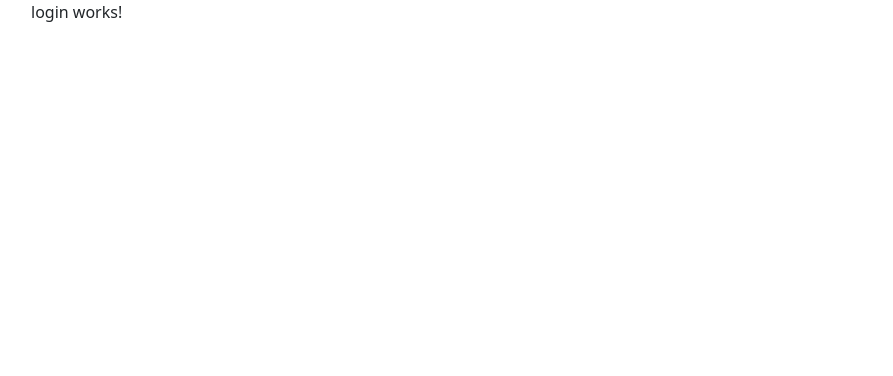
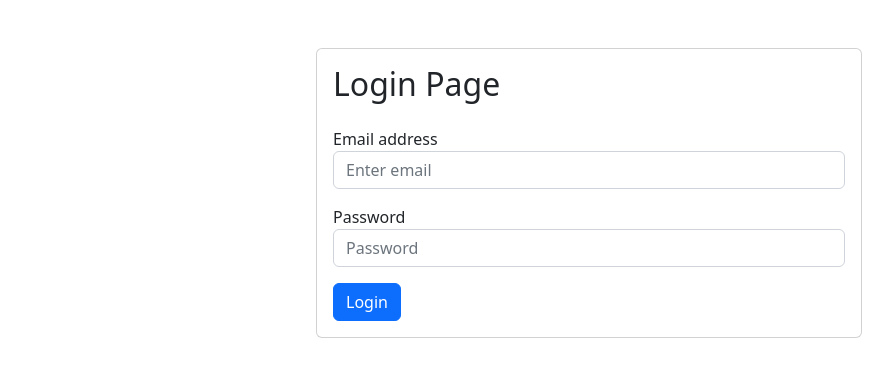
Before and after one commit to innoflash/fsbx-fe, an Angular app: page /#/auth in a window 1280 px wide. Shown: the top 376 px of the page, without its empty margins (51-944 px from the left). Built offline with nearby package versions, Linux system fonts and the light colour scheme.

Commit message:
wip: login component

```diff
--- a/src/app/auth/auth.module.ts
+++ b/src/app/auth/auth.module.ts
@@ -3,6 +3,7 @@ import { CommonModule } from '@angular/common';
 
 import { AuthRoutingModule } from './auth-routing.module';
 import { LoginComponent } from './login/login.component';
+import { ReactiveFormsModule } from "@angular/forms";
 
 
 @NgModule({
@@ -11,7 +12,8 @@ import { LoginComponent } from './login/login.component';
   ],
   imports: [
     CommonModule,
-    AuthRoutingModule
+    AuthRoutingModule,
+      ReactiveFormsModule
   ]
 })
 export class AuthModule { }
--- a/src/app/auth/login/login.component.html
+++ b/src/app/auth/login/login.component.html
@@ -1 +1,20 @@
-<p>login works!</p>
+<div class="row mt-5">
+    <div class="col-md-3"></div>
+    <div class="col-md-6">
+        <div class="card" [formGroup]="loginForm">
+            <div class="card-body">
+                <h2 class="card-title mb-4">Login Page</h2>
+                <div class="form-group mb-3">
+                    <label for="exampleInputEmail1">Email address</label>
+                    <input type="email" class="form-control" formControlName="email"
+                           placeholder="Enter email">
+                </div>
+                <div class="form-group">
+                    <label for="exampleInputPassword1">Password</label>
+                    <input type="password" class="form-control" formControlName="password" placeholder="Password">
+                </div>
+                <button type="submit" class="btn btn-primary mt-3" (click)="login()">Login</button>
+            </div>
+        </div>
+    </div>
+</div>
--- a/src/app/auth/login/login.component.ts
+++ b/src/app/auth/login/login.component.ts
@@ -1,16 +1,22 @@
-import { Component, OnInit } from '@angular/core';
+import { Component } from '@angular/core';
+import { FormBuilder, FormGroup, Validators } from "@angular/forms";
 
 @Component({
-  selector: 'app-login',
-  templateUrl: './login.component.html',
-  styles: [
-  ]
+    selector: 'app-login',
+    templateUrl: './login.component.html',
+    styles: []
 })
-export class LoginComponent implements OnInit {
+export class LoginComponent {
+    public readonly loginForm: FormGroup;
 
-  constructor() { }
+    public constructor(private readonly fb: FormBuilder) {
+        this.loginForm = this.fb.group({
+            email: [null, [Validators.required, Validators.email]],
+            password: [null, [Validators.required]]
+        });
+    }
 
-  ngOnInit(): void {
-  }
+    public login(): void {
 
+    }
 }
```
